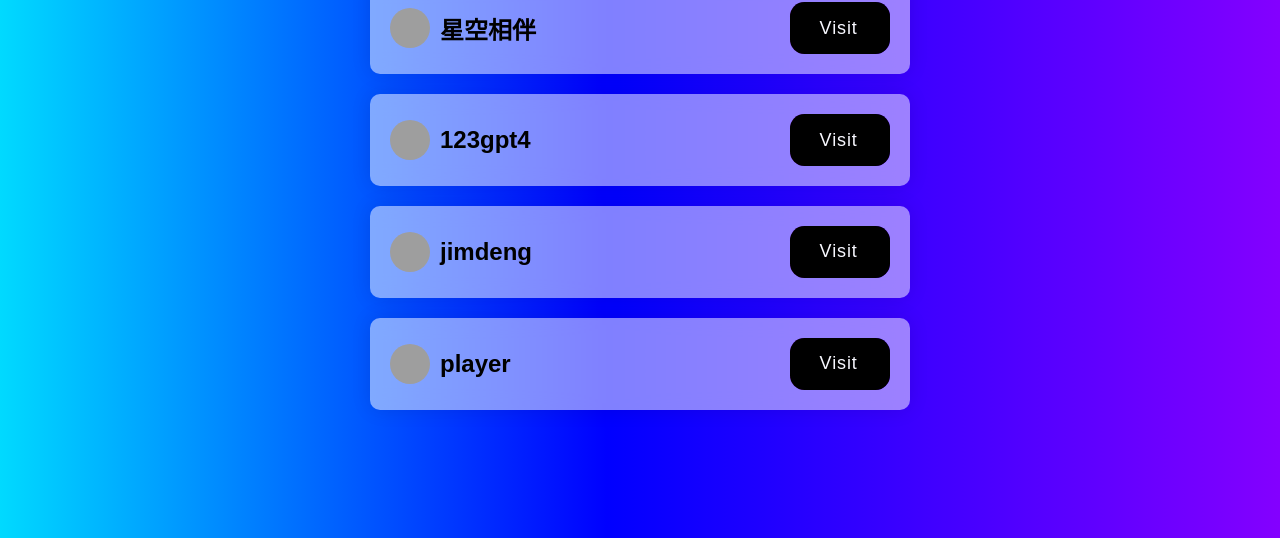
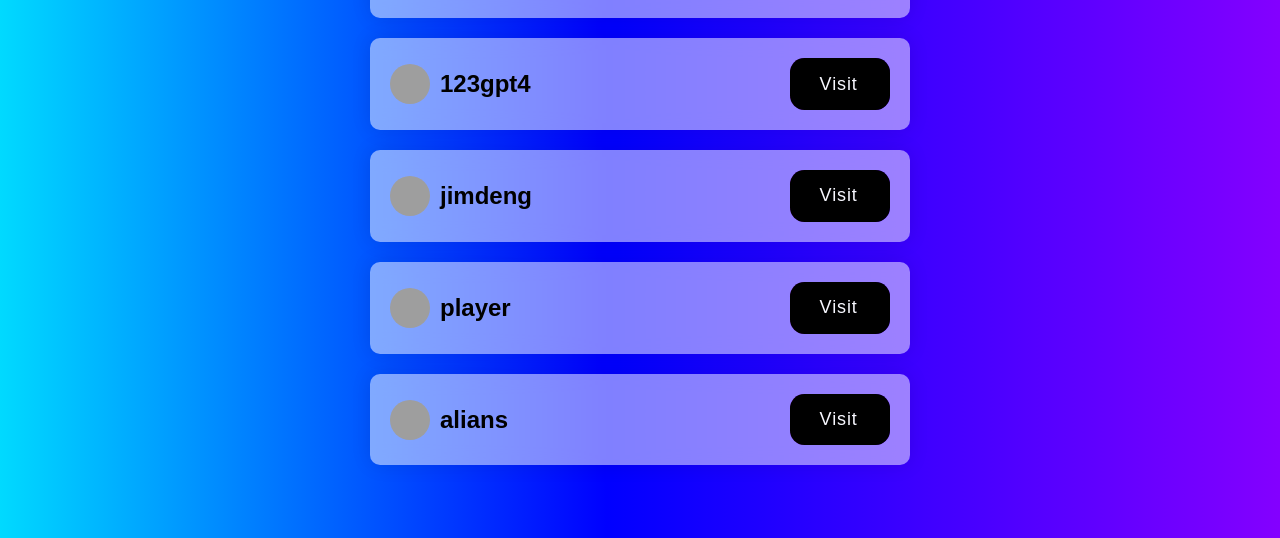
Before and after one commit to HongShi2333/thanks-api, a plain HTML site: page index.html in a window 1280 px wide. Shown: the part 262-800 px from the top of the page. Drawn offline with Linux system fonts and the light colour scheme; grey boxes are pictures that could not be loaded.

Commit message:
更新 index.html

```diff
--- a/index.html
+++ b/index.html
@@ -163,6 +163,17 @@
       </button>
     </div>
     </>
+    </>
+    <div class="name-container">
+      <div class="name">
+        <img class="avatar" src="https://linux.do/user_avatar/linux.do/alians/288/231506_2.png">
+        alians
+      </div>
+      <button class="visit-button" onclick="window.location.href='https://linux.do/u/ualians/summary'">
+        <span>Visit</span>
+      </button>
+    </div>
+    </>
   </div>
 </body>
 </html>
```
